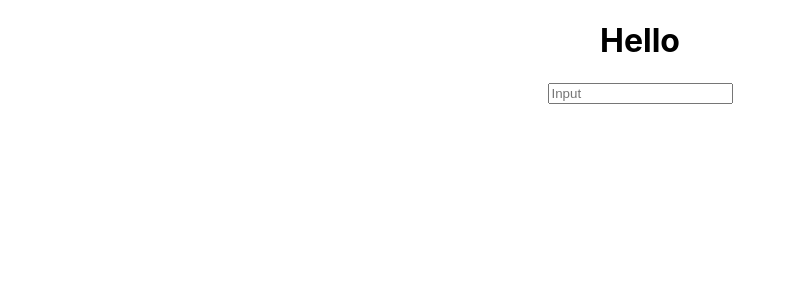
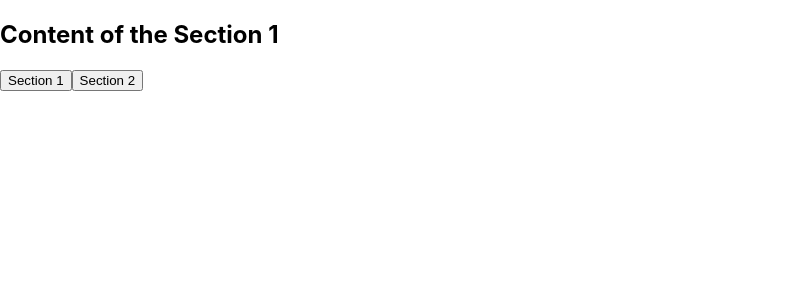
Before and after one commit to Programmers00/react-hooks, a React (Create React App) app: page / in a window 1280 px wide. Shown: the top 300 px of the page, without its empty margins (0-796 px from the left). Built offline with nearby package versions, Linux system fonts and the light colour scheme.

Commit message:
refs #3 useTabs

```diff
--- a/src/App.js
+++ b/src/App.js
@@ -1,16 +1,15 @@
-import './App.css';
-import { useInput } from "./components/useInput";
+// import './App.css';
+import { content, useTabs } from "./components/useTabs";
 
 const App = () => {
-  /** validator */
-  const maxLengthValidator = (value) => value.length <= 10
-  // useInput
-  const input = useInput("", maxLengthValidator)
-
+  const { currentItem, changeItem } = useTabs(0, content)
   return (
     <div className="App">
-      <h1>Hello</h1>
-      <input placeholder="Input" {...input} />
+      <h2>{currentItem.content}</h2>
+      {content.map((section, index) => (
+        <button onClick={()=> changeItem(index)}>{section.tab}</button>
+      ))
+      }
     </div>
   );
 }
--- /dev/null
+++ b/src/components/useTabs.js
@@ -0,0 +1,24 @@
+import { useState } from "react"
+
+/** useTabs */
+export const content = [
+    {
+      tab: "Section 1",
+      content: "Content of the Section 1"
+    },
+    {
+      tab: "Section 2",
+      content: "Content of the Section 2"
+    }
+]
+
+export const useTabs = (initialTab, allTabs) => {
+  const [currentIndex, setCurrentIndex] = useState(initialTab)
+  if (!allTabs || !Array.isArray(allTabs)) {
+    return
+  }
+  return {
+    currentItem: allTabs[currentIndex],
+    changeItem: setCurrentIndex
+  }
+}
```
